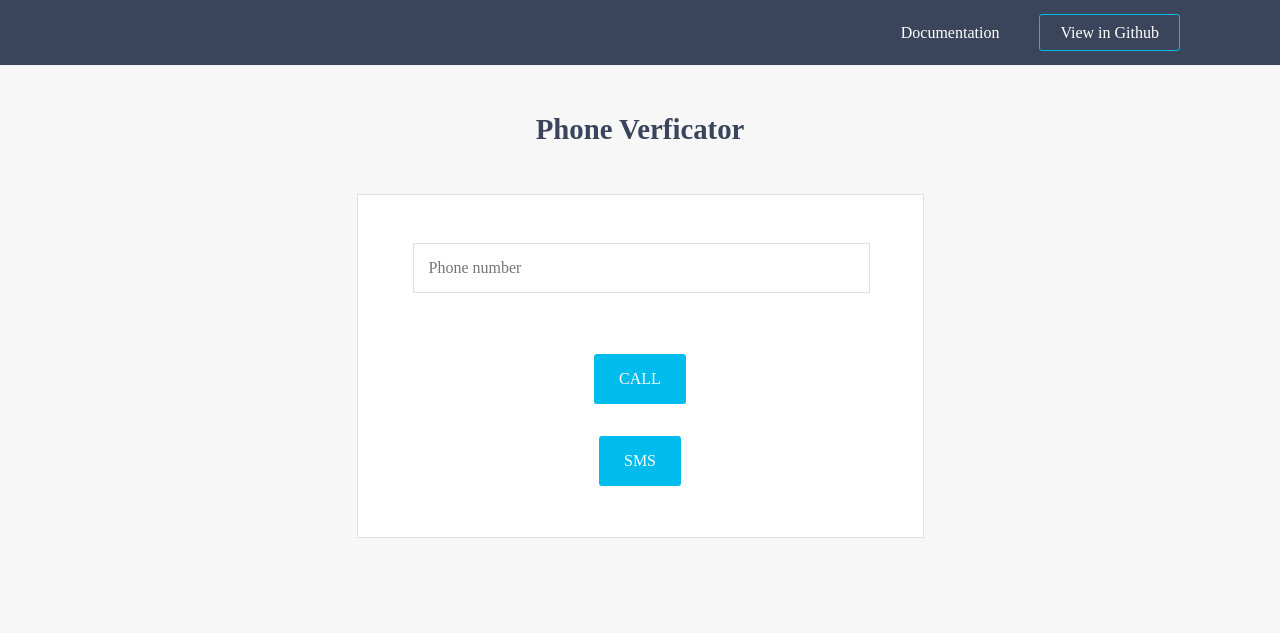
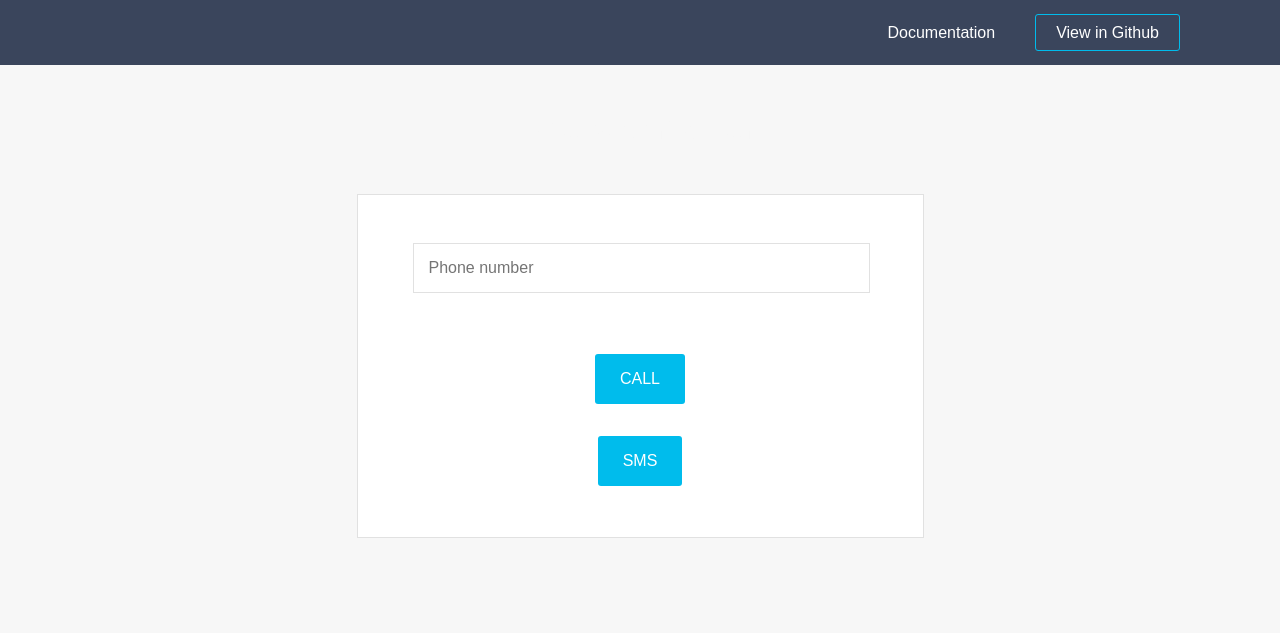
Before and after one commit to niko-reingold/bandwidth-phone-verify, a Flask app: page / in a window 1280 px wide. Shown: the top 633 px of the page. Run offline with Flask 2, Linux system fonts and the light colour scheme; some web fonts are replaced.

Commit message:
css fixes

```diff
--- a/static/buxstrap.css
+++ b/static/buxstrap.css
@@ -4,13 +4,14 @@ html,
 body {
   margin: 0;
   padding: 0;
-  color: #3a455c;
-  font-family: light;
+  color: #f7f7f7;
+  font-family: sans-serif;
   font-variant-numeric: lining-nums;
   -moz-font-feature-settings: "lnum";
   -ms-font-feature-settings: "lnum";
   -webkit-font-feature-settings: "lnum";
   font-feature-settings: "lnum";
+  background-color: #f7f7f7;
 }
 button {
   width: auto;
@@ -69,11 +70,11 @@ select {
   margin-top: .8em;
   margin-bottom: 1.8em;
   font-size: 1em;
-  font-family: light;
+  font-family: sans-serif;
   border: 1px solid #e1e1e1;
 }
 label {
-  font-family: semibold;
+  font-family: sans-serif;
 }
 select {
   height: 50px;
@@ -116,7 +117,7 @@ input[type=submit] {
   border-radius: 3px;
   padding: 0 25px;
   text-transform: uppercase;
-  font-family: medium;
+  font-family: sans-serif;
 }
 input[type=submit]:hover {
   background-color: #00a5cf;
@@ -132,15 +133,15 @@ a {
 /* LESS Document */
 /* LESS Document */
 @font-face {
-  font-family: semibold;
+  font-family: sans-serif;
   src: url("fonts/GarageFonts%20-%20FreightSans%20Pro%20Semibold.otf") format("opentype");
 }
 @font-face {
-  font-family: medium;
+  font-family: sans-serif;
   src: url("fonts/GarageFonts%20-%20FreightSans%20Pro%20Medium.otf") format("opentype");
 }
 @font-face {
-  font-family: light;
+  font-family: sans-serif;
   src: url("fonts/GarageFonts%20-%20FreightSans%20Pro%20Light.otf") format("opentype");
 }
 /* LESS Document */
@@ -309,7 +310,7 @@ nav .cta:hover {
   margin-top: .8em;
   margin-bottom: 1.8em;
   font-size: 1em;
-  font-family: light;
+  font-family: sans-serif;
   border: 1px solid #e1e1e1;
 }
 .basicForm select {
@@ -353,7 +354,7 @@ nav .cta:hover {
   border-radius: 3px;
   padding: 0 25px;
   text-transform: uppercase;
-  font-family: medium;
+  font-family: sans-serif;
   cursor: pointer;
   cursor: hand;
 }
```
Also changed, not shown: other parts of static/buxstrap.css (+12 -12 lines).
